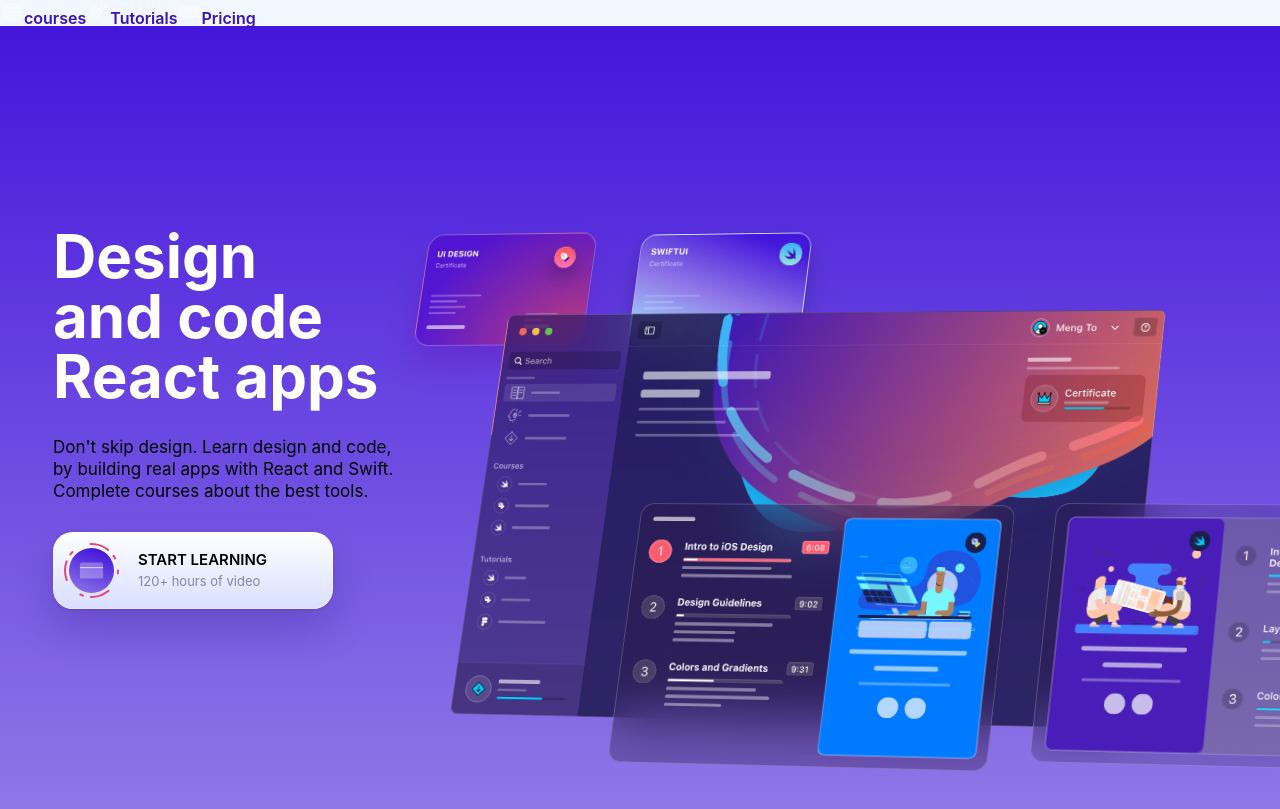
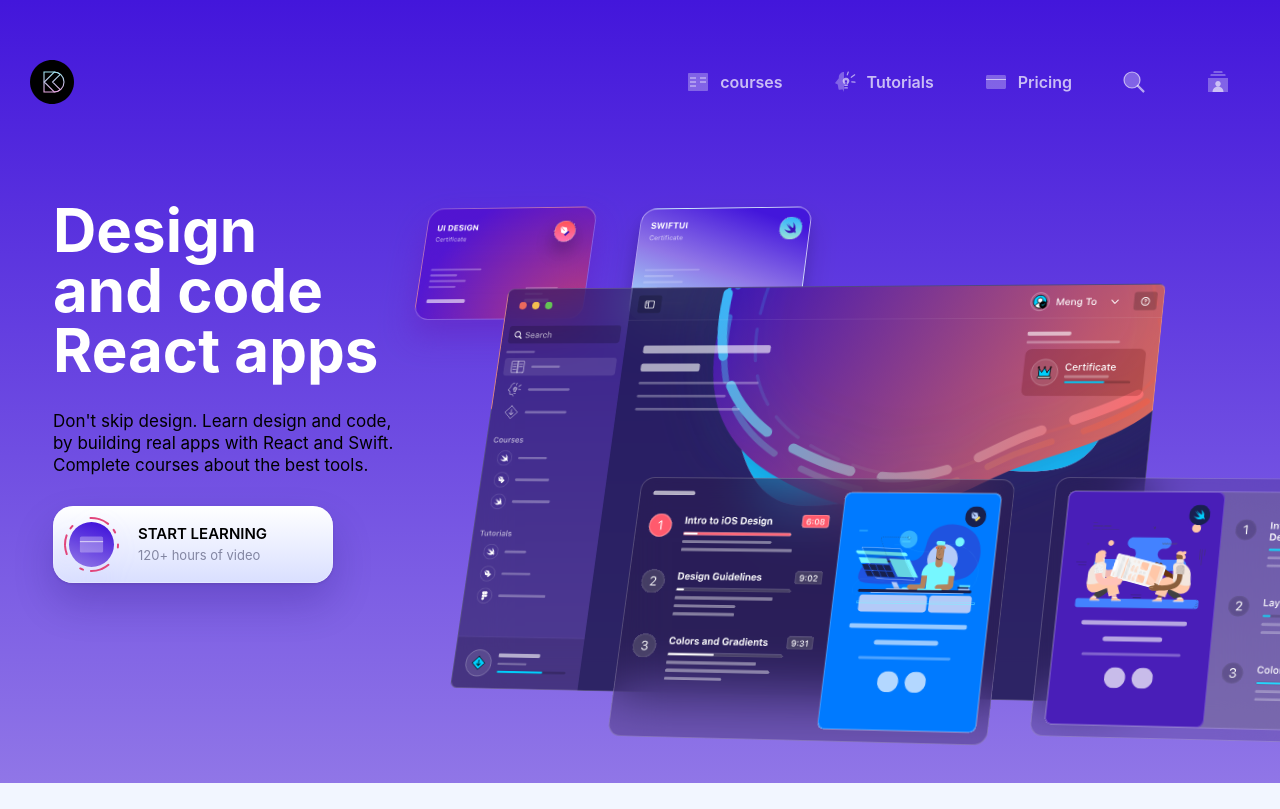
Before and after one commit to siddvader333/react-ui-course, a Gatsby site: page / in a window 1280 px wide. Built offline with nearby package versions, Linux system fonts and the light colour scheme; Gatsby itself is replaced by a stand-in of ours.

Commit message:
Lecture 12: Grid Repeat and Data

```diff
--- a/src/components/layout/Header.js
+++ b/src/components/layout/Header.js
@@ -1,27 +1,56 @@
 import React from "react"
 import { Link } from "gatsby"
-
-const menuData = [
-  { title: "courses", icon: "/images/icons/courses.svg", link: "/courses" },
-  {
-    title: "Tutorials",
-    icon: "/images/icons/tutorials.svg",
-    link: "/tutorials",
-  },
-  { title: "Pricing", icon: "/images/icons/pricing.svg", link: "/pricing" },
-]
+import styled from "styled-components"
+import { menuData } from "../../data/menuData"
 
 const Header = () => {
   return (
-    <>
+    <Wrapper>
+      <img src="/images/logos/logo.svg" />
+      <MenuWrapper>
         {menuData.map((item, index) => (
           <Link key={index} to={item.link}>
+            <MenuItem>
               <img src={item.icon} alt={item.title} />
               {item.title}
+            </MenuItem>
           </Link>
         ))}
-    </>
+      </MenuWrapper>
+    </Wrapper>
   )
 }
 
 export default Header
+
+const Wrapper = styled.div`
+  position: absolute;
+  top: 60px;
+  display: grid;
+  grid-template-columns: 44px auto;
+  width: 100%;
+  justify-content: space-between;
+  padding: 0 30px;
+  align-items: center;
+`
+const MenuWrapper = styled.div`
+  display: grid;
+  gap: 30px;
+  grid-template-columns: repeat(5, auto);
+`
+const MenuItem = styled.div`
+  color: rgba(255, 255, 255, 0.7);
+  display: grid;
+  grid-template-columns: 24px auto;
+  gap: 10px;
+  align-items: center;
+  padding: 10px;
+  transition: 0.5s ease-out;
+  border-radius: 10px;
+
+  :hover {
+    background: rgba(255, 255, 255, 0.1);
+    box-shadow: 0px 10px 20px rgba(0, 0, 0, 0.1),
+      inset 0px 0px 0px 0.5px rgba(255, 255, 255, 0.2);
+  }
+`
--- /dev/null
+++ b/src/data/menuData.js
@@ -0,0 +1,11 @@
+export const menuData = [
+  { title: "courses", icon: "/images/icons/courses.svg", link: "/courses" },
+  {
+    title: "Tutorials",
+    icon: "/images/icons/tutorials.svg",
+    link: "/tutorials",
+  },
+  { title: "Pricing", icon: "/images/icons/pricing.svg", link: "/pricing" },
+  { title: "", icon: "/images/icons/search.svg", link: "/search" },
+  { title: "", icon: "/images/icons/account.svg", link: "/account" },
+]
```
Lines whose indentation alone changed are shown as unchanged.
